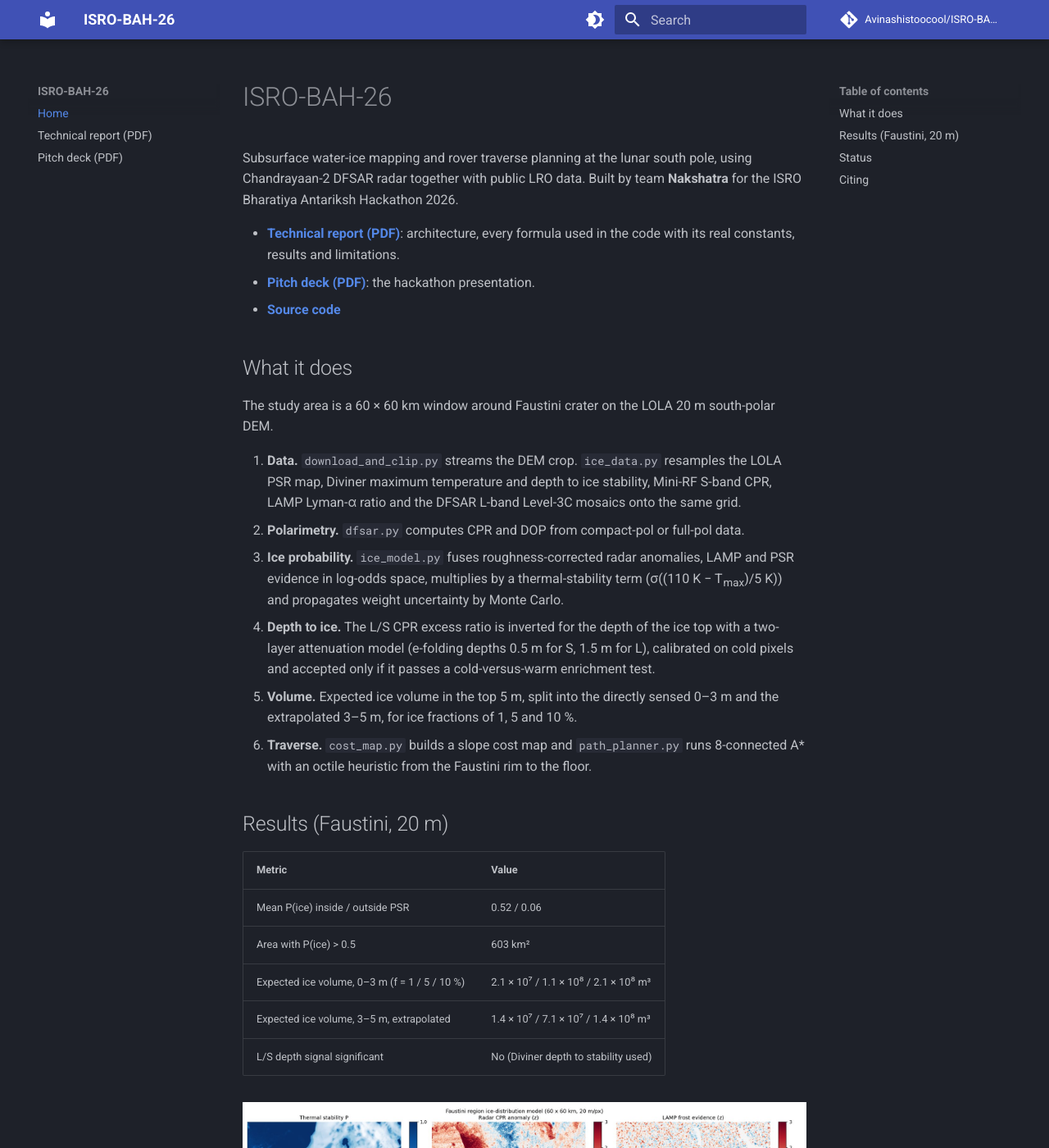
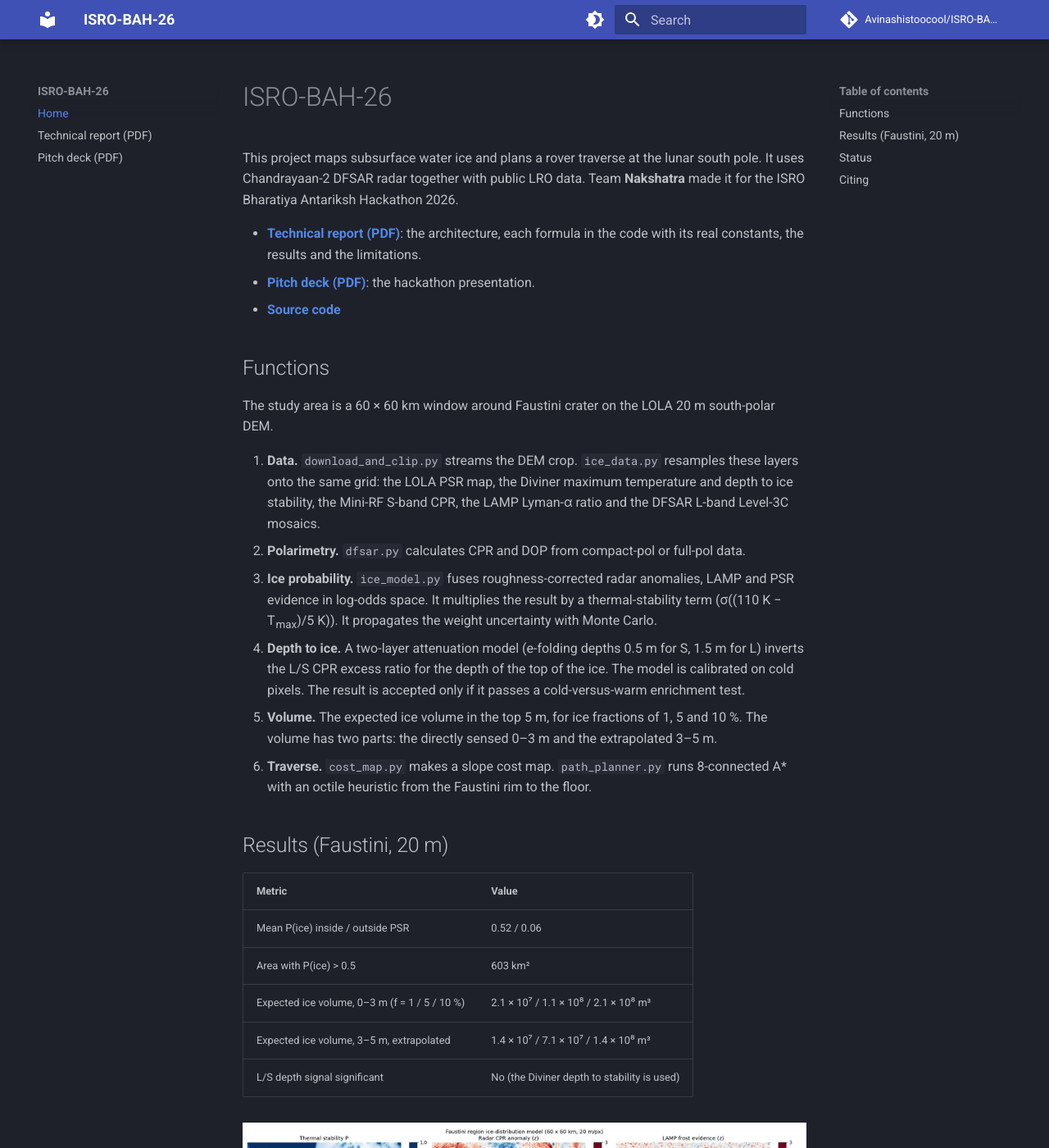
Before and after one commit to Avinashistoocool/ISRO-BAH-26, an MkDocs documentation site: the page built from docs/index.md, in a window 1280 px wide and 1400 px high. Shown: the whole window at 82% size. Built offline with MkDocs 1.6.1 and Material for MkDocs 9.7.7, drawn with Linux system fonts in a browser that asks for light colours; comment, search, counter and statistics services are not loaded; some of the changed text lies outside the part shown.

Commit message:
docs: rewrite technical documentation in ASD-STE100
Co-authored-by: Copilot <223556219+Copilot@users.noreply.github.com>

```diff
--- a/docs/index.md
+++ b/docs/index.md
@@ -1,31 +1,31 @@
 # ISRO-BAH-26
 
-Subsurface water-ice mapping and rover traverse planning at the lunar south pole, using
-Chandrayaan-2 DFSAR radar together with public LRO data. Built by team **Nakshatra** for the
+This project maps subsurface water ice and plans a rover traverse at the lunar south pole.
+It uses Chandrayaan-2 DFSAR radar together with public LRO data. Team **Nakshatra** made it for the
 ISRO Bharatiya Antariksh Hackathon 2026.
 
-- [**Technical report (PDF)**](ISRO-BAH-26_Technical_Report.pdf): architecture, every formula
-  used in the code with its real constants, results and limitations.
+- [**Technical report (PDF)**](ISRO-BAH-26_Technical_Report.pdf): the architecture, each formula
+  in the code with its real constants, the results and the limitations.
 - [**Pitch deck (PDF)**](Final_ISRO_pitch.pdf): the hackathon presentation.
 - [**Source code**](https://github.com/Avinashistoocool/ISRO-BAH-26)
 
-## What it does
+## Functions
 
 The study area is a 60 × 60 km window around Faustini crater on the LOLA 20 m south-polar DEM.
 
-1. **Data.** `download_and_clip.py` streams the DEM crop. `ice_data.py` resamples the LOLA PSR
-   map, Diviner maximum temperature and depth to ice stability, Mini-RF S-band CPR, LAMP
-   Lyman-α ratio and the DFSAR L-band Level-3C mosaics onto the same grid.
-2. **Polarimetry.** `dfsar.py` computes CPR and DOP from compact-pol or full-pol data.
+1. **Data.** `download_and_clip.py` streams the DEM crop. `ice_data.py` resamples these layers onto the same grid:
+   the LOLA PSR map, the Diviner maximum temperature and depth to ice stability, the Mini-RF S-band CPR, the LAMP
+   Lyman-α ratio and the DFSAR L-band Level-3C mosaics.
+2. **Polarimetry.** `dfsar.py` calculates CPR and DOP from compact-pol or full-pol data.
 3. **Ice probability.** `ice_model.py` fuses roughness-corrected radar anomalies, LAMP and PSR
-   evidence in log-odds space, multiplies by a thermal-stability term
-   (σ((110 K − T<sub>max</sub>)/5 K)) and propagates weight uncertainty by Monte Carlo.
-4. **Depth to ice.** The L/S CPR excess ratio is inverted for the depth of the ice top with a
-   two-layer attenuation model (e-folding depths 0.5 m for S, 1.5 m for L), calibrated on cold
-   pixels and accepted only if it passes a cold-versus-warm enrichment test.
-5. **Volume.** Expected ice volume in the top 5 m, split into the directly sensed 0–3 m and the
-   extrapolated 3–5 m, for ice fractions of 1, 5 and 10 %.
-6. **Traverse.** `cost_map.py` builds a slope cost map and `path_planner.py` runs 8-connected A*
+   evidence in log-odds space. It multiplies the result by a thermal-stability term
+   (σ((110 K − T<sub>max</sub>)/5 K)). It propagates the weight uncertainty with Monte Carlo.
+4. **Depth to ice.** A two-layer attenuation model (e-folding depths 0.5 m for S, 1.5 m for L) inverts the L/S CPR excess ratio
+   for the depth of the top of the ice. The model is calibrated on cold
+   pixels. The result is accepted only if it passes a cold-versus-warm enrichment test.
+5. **Volume.** The expected ice volume in the top 5 m, for ice fractions of 1, 5 and 10 %. The volume has two parts:
+   the directly sensed 0–3 m and the extrapolated 3–5 m.
+6. **Traverse.** `cost_map.py` makes a slope cost map. `path_planner.py` runs 8-connected A*
    with an octile heuristic from the Faustini rim to the floor.
 
 ## Results (Faustini, 20 m)
@@ -36,7 +36,7 @@ The study area is a 60 × 60 km window around Faustini crater on the LOLA 20 m s
 | Area with P(ice) > 0.5 | 603 km² |
 | Expected ice volume, 0–3 m (f = 1 / 5 / 10 %) | 2.1 × 10⁷ / 1.1 × 10⁸ / 2.1 × 10⁸ m³ |
 | Expected ice volume, 3–5 m, extrapolated | 1.4 × 10⁷ / 7.1 × 10⁷ / 1.4 × 10⁸ m³ |
-| L/S depth signal significant | No (Diviner depth to stability used) |
+| L/S depth signal significant | No (the Diviner depth to stability is used) |
 
 ![Ice probability evidence layers](images/ice_probability.jpg)
 
@@ -44,11 +44,17 @@ The study area is a 60 × 60 km window around Faustini crater on the LOLA 20 m s
 
 ## Status
 
-The ice model, depth inversion, volume estimate and A* planner are implemented; the polarimetry
-and depth inversion are covered by synthetic tests. The weighted multi-term cost map, PPO agent, rover–relay–orbiter simulation and
-OHRC hazards are planned; see the limitations section of the report.
+The ice model, the depth inversion, the volume estimate and the A* planner are implemented.
+Synthetic tests cover the polarimetry and the depth inversion. These items are planned:
+
+- The weighted multi-term cost map.
+- The PPO agent.
+- The rover–relay–orbiter simulation.
+- The OHRC hazards.
+
+For more data, refer to the limitations section of the report.
 
 ## Citing
 
-If you use this work, please cite it using the metadata in
+If you use this work, please cite it with the metadata in
 [`CITATION.cff`](https://github.com/Avinashistoocool/ISRO-BAH-26/blob/main/CITATION.cff).
```
Also changed, not shown: README.md (+88 -78 lines).
